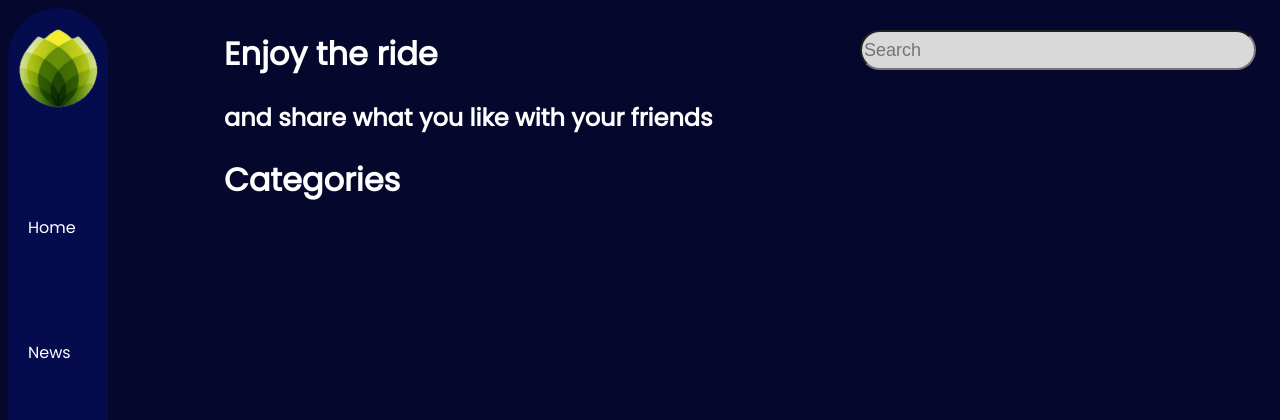
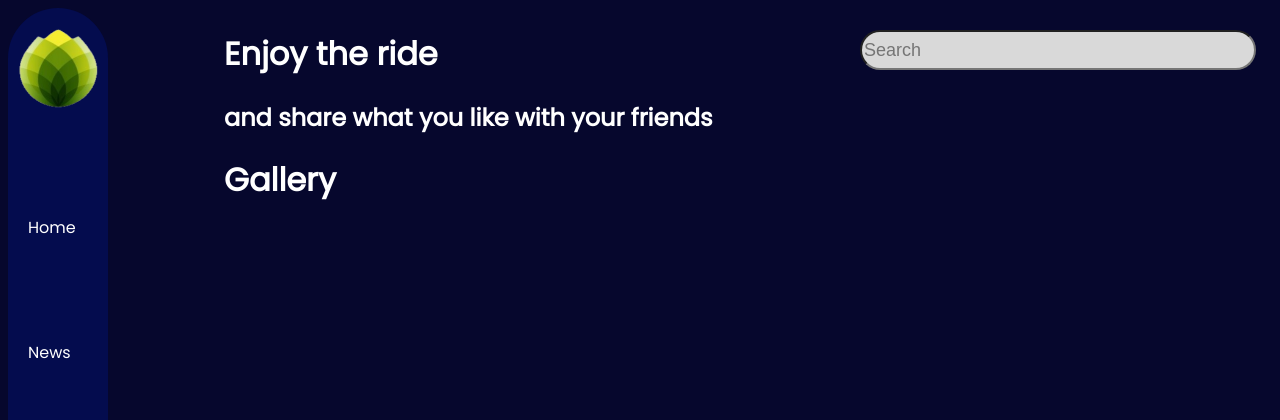
Before and after one commit to Charity-Mutembei/Django-Gallery-App, a Django app: page / in a window 1280 px wide. Shown: the top 420 px of the page. Run offline with Django 4.2, Linux system fonts and the light colour scheme; data that the repository does not hold is empty; some libraries are stand-ins or nearby versions.

Commit message:
committing to heroku

```diff
--- a/gallery/templates/landing.html
+++ b/gallery/templates/landing.html
@@ -46,7 +46,7 @@
     </div>
     <div class="cl">
       <div class="crads">
-        <h1>Categories</h1>
+        <h1>Gallery</h1>
       </div>
       <div class="images">
         {%for image in images%}
--- a/photos/settings.py
+++ b/photos/settings.py
@@ -151,7 +151,7 @@ STATICFILES_STORAGE = 'whitenoise.storage.CompressedManifestStaticFilesStorage'
 DEFAULT_AUTO_FIELD = 'django.db.models.BigAutoField'
 
 MEDIA_URL = '/media/'
-MEDIA_ROOT = os.path.join(BASE_DIR, 'media/galleries')
+MEDIA_ROOT = os.path.join(BASE_DIR, 'media/galleries/galleries')
 
 # Configure Django App for Heroku.
 django_heroku.settings(locals())
```
